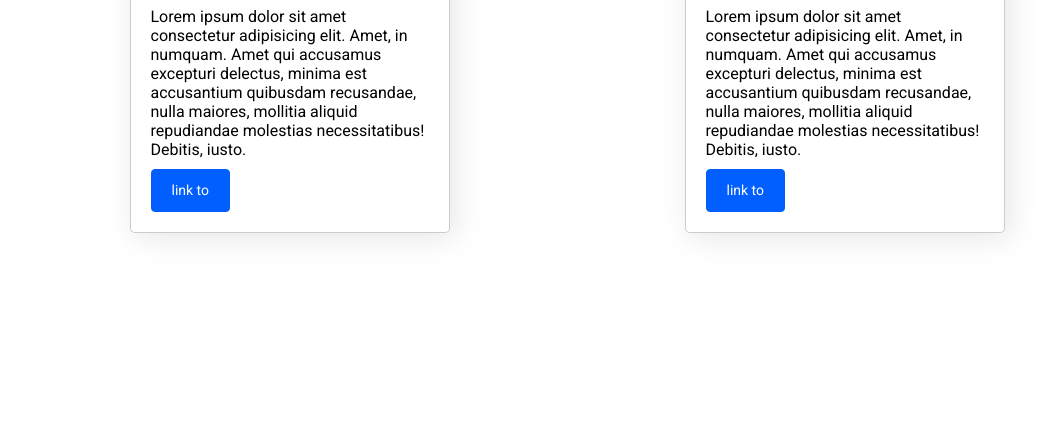
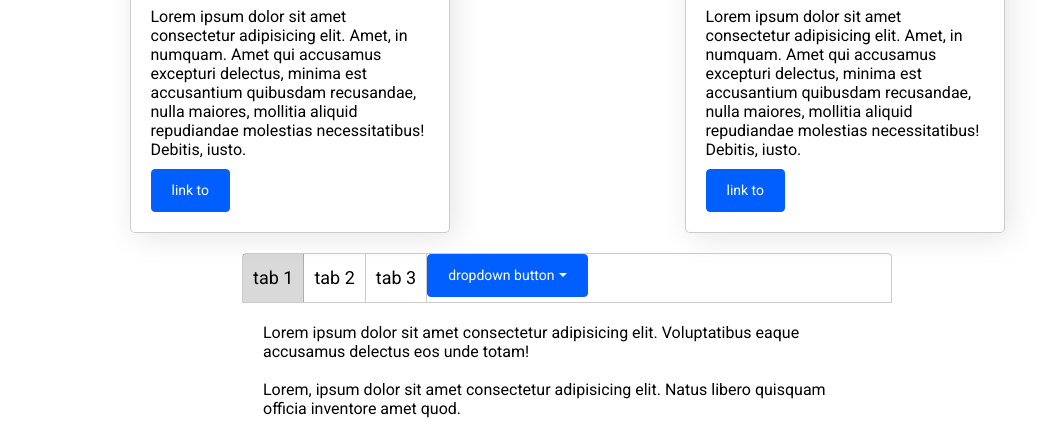
Before and after one commit to VladimirFomin90/project5-jsLibrary, a website: page src/index.html in a window 1280 px wide. Shown: the part 374-813 px from the top of the page, without its empty margins (73-1114 px from the left). Drawn offline with nearby package versions, Linux system fonts and the light colour scheme; files that its build step writes are made by us from their sources; files whose address does not match are found by name.

Commit message:
add tabs

```diff
--- a/src/index.html
+++ b/src/index.html
@@ -49,7 +49,7 @@
 
             <!-- modal -->
 
-            <!-- <div class="modal" id="exampleModal">
+            <div class="modal" id="exampleModal">
                 <div class="modal-dialog">
                     <div class="modal-content">
                         <button class="close" data-close>
@@ -73,7 +73,48 @@
 
                     </div>
                 </div>
-            </div> -->
+            </div>
+
+        </div>
+
+        <!-- tabs -->
+
+        <div class="tab mt-20 block-center">
+            <div class="tab-panel" data-tabpanel>
+                <div class="tab-item tab-item--active">tab 1</div>
+                <div class="tab-item">tab 2</div>
+                <div class="tab-item">tab 3</div>
+                <div class="dropdown">
+                    <button class="btn btn-primary dropdown-toggle" id="dropdownMenuButton3">dropdown button</button>
+                    <div class="dropdown-menu" data-toggle-id="dropdownMenuButton3">
+                        <a href="#" class="dropdown-item">link 1</a>
+                        <a href="#" class="dropdown-item">link 2</a>
+                        <a href="#" class="dropdown-item">link 3</a>
+                    </div>
+                </div>
+            </div>
+
+            <div class="tab-content tab-content--active">
+                Lorem ipsum dolor sit amet consectetur adipisicing elit. Voluptatibus eaque accusamus delectus eos unde totam!
+                <br> <br>
+
+                Lorem, ipsum dolor sit amet consectetur adipisicing elit. Natus libero quisquam officia inventore amet quod.
+            </div>
+
+            <div class="tab-content">
+                Lorem ipsum dolor sit amet consectetur adipisicing elit. Voluptatibus eaque accusamus delectus eos unde totam!
+                <br> <br>
+
+                Lorem, ipsum dolor sit amet consectetur adipisicing elit. Natus libero quisquam officia inventore amet quod.
+
+                <br> <br>
+
+                Lorem, ipsum dolor sit amet consectetur adipisicing elit. Natus libero quisquam officia inventore amet quod.
+            </div>
+
+            <div class="tab-content">
+                Lorem ipsum dolor sit amet consectetur adipisicing elit.
+            </div>
 
         </div>
 
--- /dev/null
+++ b/src/js/lib/components/tab.js
@@ -0,0 +1,19 @@
+import $ from '../core';
+
+$.prototype.tab = function() {
+    for (let i = 0; i < this.length; i++) {
+        $(this[i]).on('click', () => {
+            $(this[i])
+                .addClass('tab-item--active')
+                .siblings()
+                .removeClass('tab-item--active')
+                .closest('.tab')
+                .find('.tab-content')
+                .removeClass('tab-content--active')
+                .eq($(this[i]).index())
+                .addClass('tab-content--active');
+        });
+    }
+};
+
+$('[data-tabpanel] .tab-item').tab();
--- a/src/js/lib/lib.js
+++ b/src/js/lib/lib.js
@@ -6,5 +6,6 @@ import './modules/actions';
 import './modules/effects';
 import './components/dropdown';
 import './components/modal';
+import './components/tab';
 
 export default $;
--- /dev/null
+++ b/src/sass/components/tab.scss
@@ -0,0 +1,33 @@
+.tab {
+    max-width: 650px;
+    &-panel {
+        display: flex;
+        width: 100%;
+        min-height: 50px;
+        border: solid 1px rgba(0,0,0, .2);
+        border-radius: 4px 4px 0 0;
+    }
+    &-item {
+        font-size: 18px;
+        line-height: 27px;
+        padding: 10px 10px;
+        border-right: solid 1px rgba(0,0,0, .2);
+        cursor: pointer;
+        &:last-child {
+            border-right: none;
+        }
+        &--active {
+            background-color: rgba(0,0,0, .15);
+        }
+    }
+    &-content {
+        display: none;
+        padding: 20px;
+        border: solid 1px rgba(0,0,0, .2022-04);
+        border-top: none;
+        border-radius: 0 0 4px 4px;
+        &--active {
+            display: block;
+        }
+    }
+}
--- a/src/sass/components/ui.scss
+++ b/src/sass/components/ui.scss
@@ -2,3 +2,4 @@
 @import './dropdown.scss';
 @import './cards.scss';
 @import './modal.scss';
+@import './tab.scss';
```
Also changed, not shown: dist/index.html, dist/script.js, dist/style.css, 1 other file.
